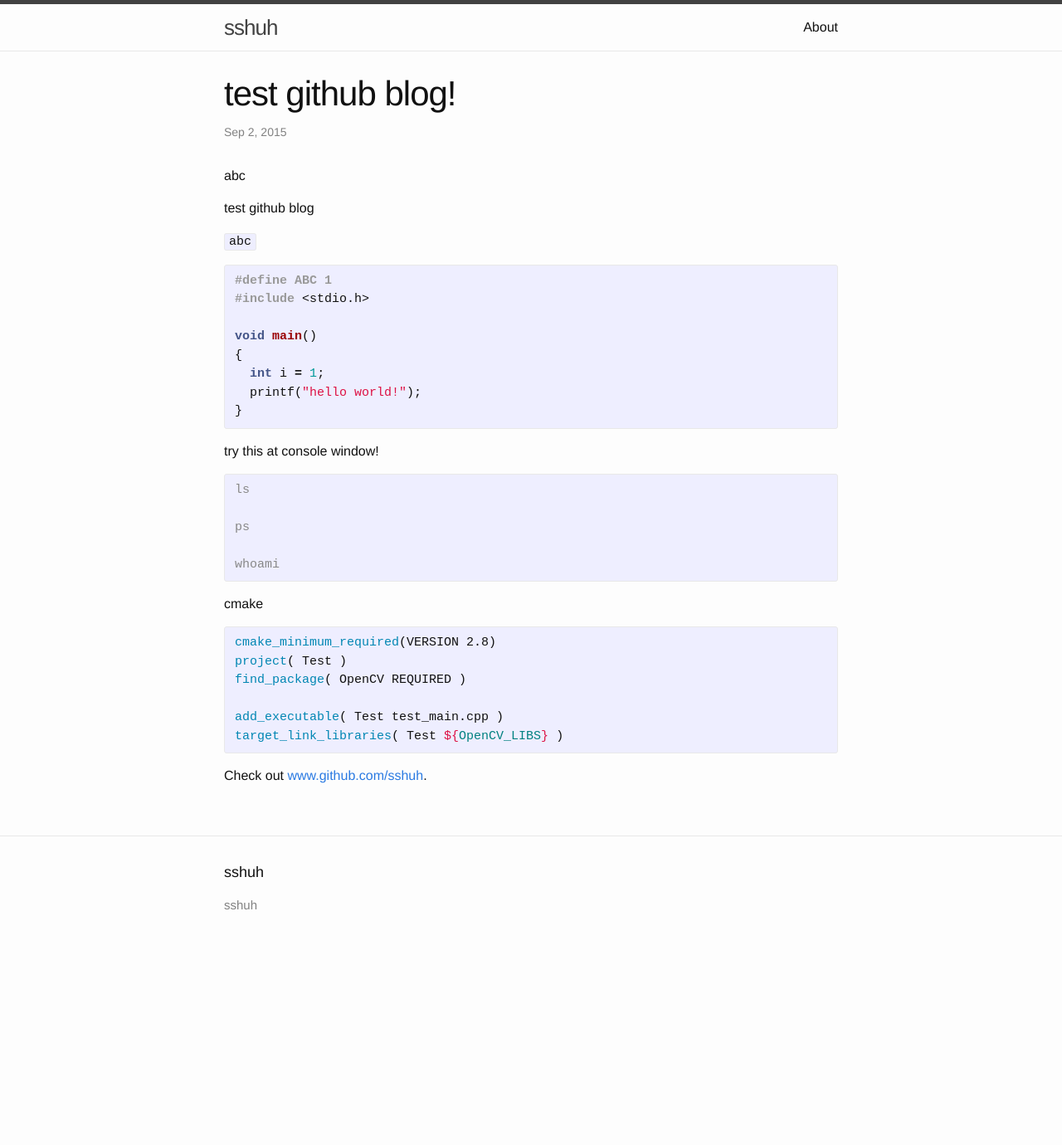
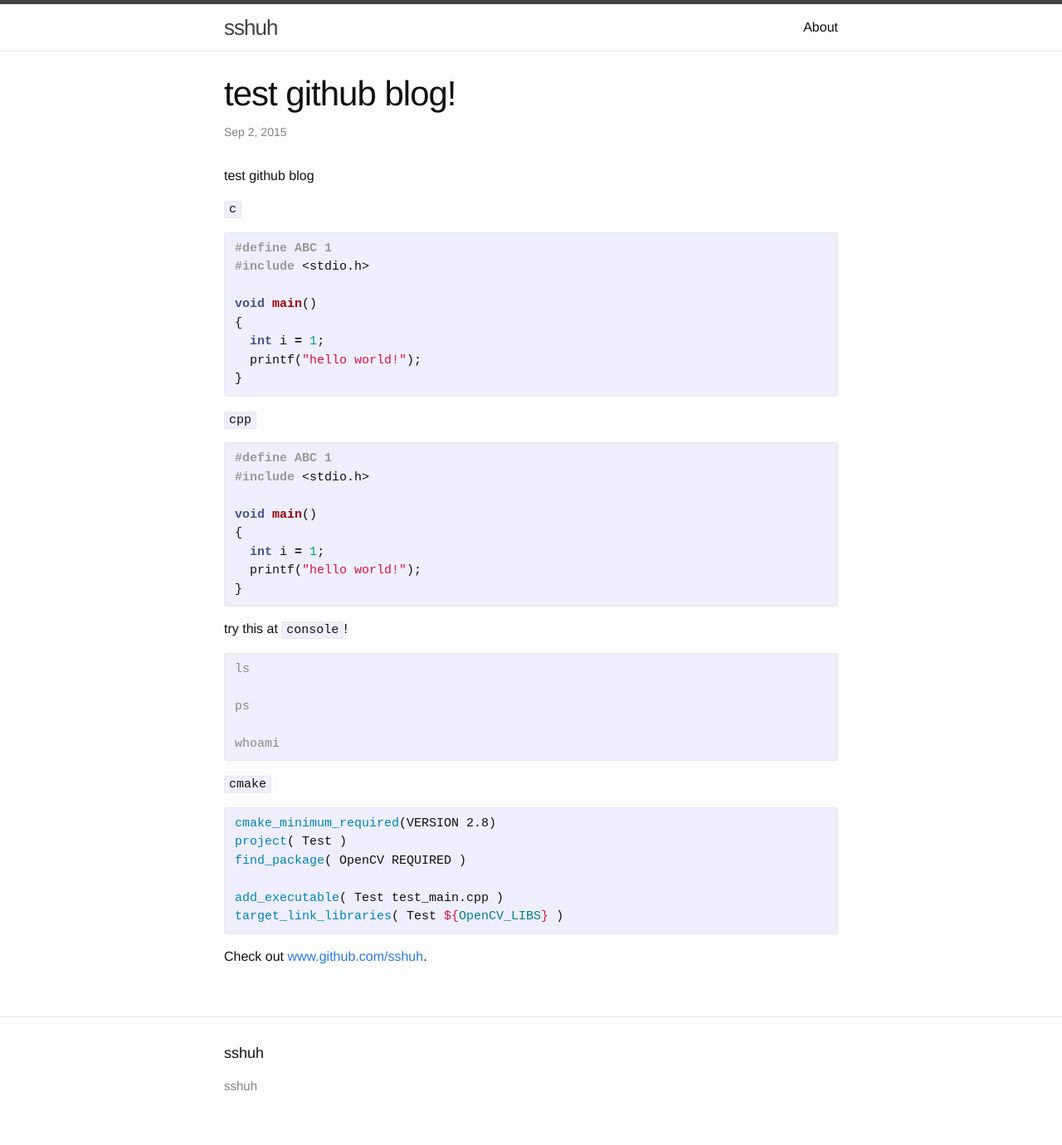
Before and after one commit to sshuh/sshuh.github.io, a Jekyll site: the page built from _posts/2015-09-02-test-github-blog.markdown, in a window 1280 px wide. Shown: the whole page at 83% size. Built offline with Jekyll 4.4.1, drawn with Linux system fonts in a browser that asks for light colours; before the commit the page ends 1163 px from its top, so only the background shows below that.

Commit message:
Update 2015-09-02-test-github-blog.markdown

```diff
--- a/_posts/2015-09-02-test-github-blog.markdown
+++ b/_posts/2015-09-02-test-github-blog.markdown
@@ -5,11 +5,11 @@ date:   2015-09-02 20:49:32
 categories: test
 ---
 
-abc
-
 test github blog
 
-`abc`
+
+
+`c`
 
 {% highlight cpp %}
 
@@ -25,7 +25,23 @@ void main()
 {% endhighlight %}
 
 
-try this at console window!
+`cpp`
+
+{% highlight cpp %}
+
+#define ABC 1
+#include <stdio.h>
+
+void main()
+{
+  int i = 1;
+  printf("hello world!");
+}
+
+{% endhighlight %}
+
+
+try this at `console`!
 
 {% highlight console %}
 
@@ -38,7 +54,7 @@ whoami
 {% endhighlight %}
 
 
-cmake
+`cmake`
 
 {% highlight cmake %}
 
```
